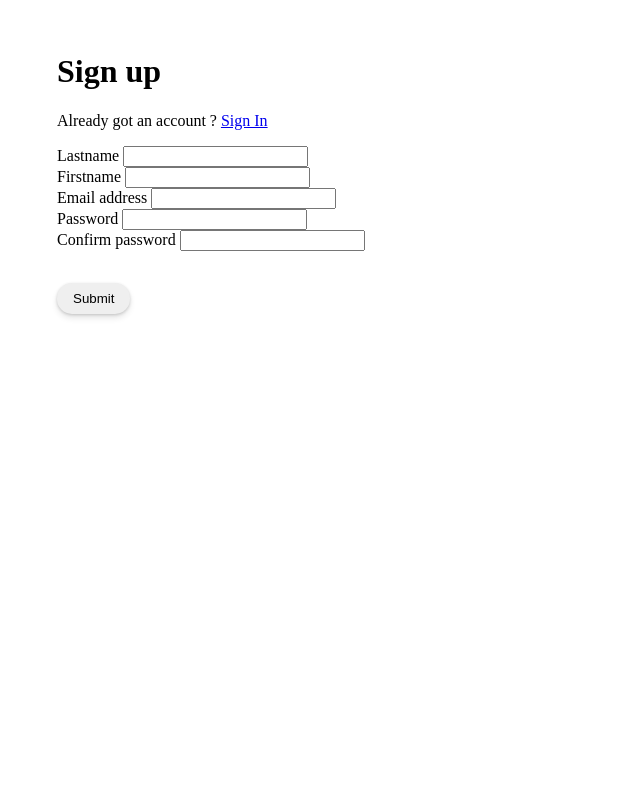
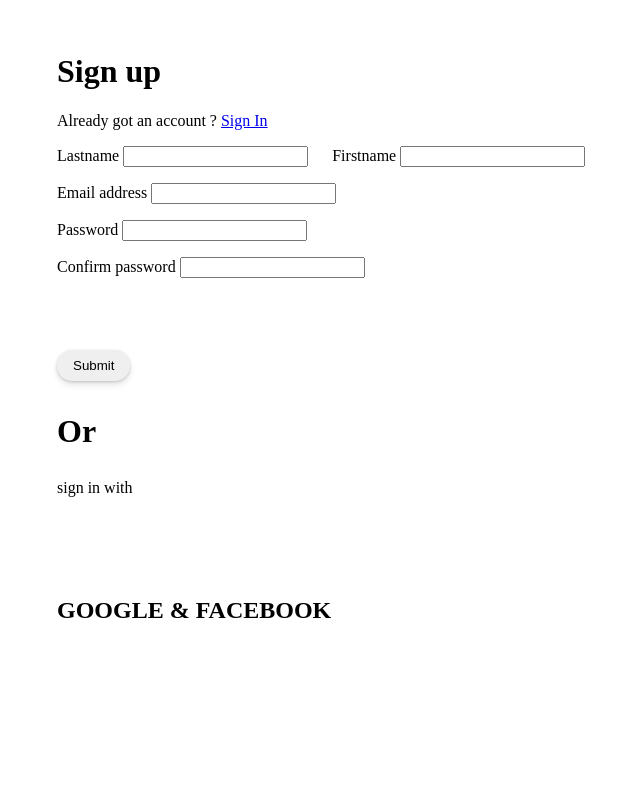
Before and after one commit to BeatlesBOB/Design-System, a plain HTML site: page Pages/signup.html in a window 1280 px wide. Shown: the part 122-920 px from the top of the page, without its empty margins (39-679 px from the left). Before the commit the page ends 800 px from the top, so only its background shows below. Drawn offline with Linux system fonts and the light colour scheme.

Commit message:
spacing sign up finish

```diff
--- a/Pages/signup.html
+++ b/Pages/signup.html
@@ -12,28 +12,33 @@
       <p>Already got an account ? <a href="./sigin.html">Sign In</a></p>
     </div>
     <form>
-      <div>
-        <label>Lastname</label>
-        <input type="text" class="" >
+      <div style="display: flex;"> <!--à modifier -->
+        <div>
+          <label class="pb-8">Lastname</label>
+          <input type="text" class="" >
+        </div>
+        <div class="ml-24">
+          <label class="pb-8">Firstname</label>
+          <input type="text" class="" >
+        </div>
       </div>
-      <div>
-        <label>Firstname</label>
-        <input type="text" class="" >
-      </div>
-      <div>
+      <div class="pt-16">
         <label>Email address</label>
         <input type="email" class="" >
       </div>
-      <div class="">
-        <label>Password</label>
+      <div class="pt-16">
+        <label class="pb-8">Password</label>
         <input type="password" class="" >
       </div>
-      <div class="">
-        <label>Confirm password</label>
+      <div class="pt-16 pb-40">
+        <label class="pb-8">Confirm password</label>
         <input type="password" class="" >
       </div>
       <button type="submit" class="m-button px-16 py-8 my-32">Submit</button>
     </form>
-
+    <div class="pb-64">
+      <h1>Or</h1> <p class="pt-8">sign in with</p>
+    </div>
+    <div class="pb-154"><h2>GOOGLE & FACEBOOK</h2></div>
   </body>
 </html>
```
